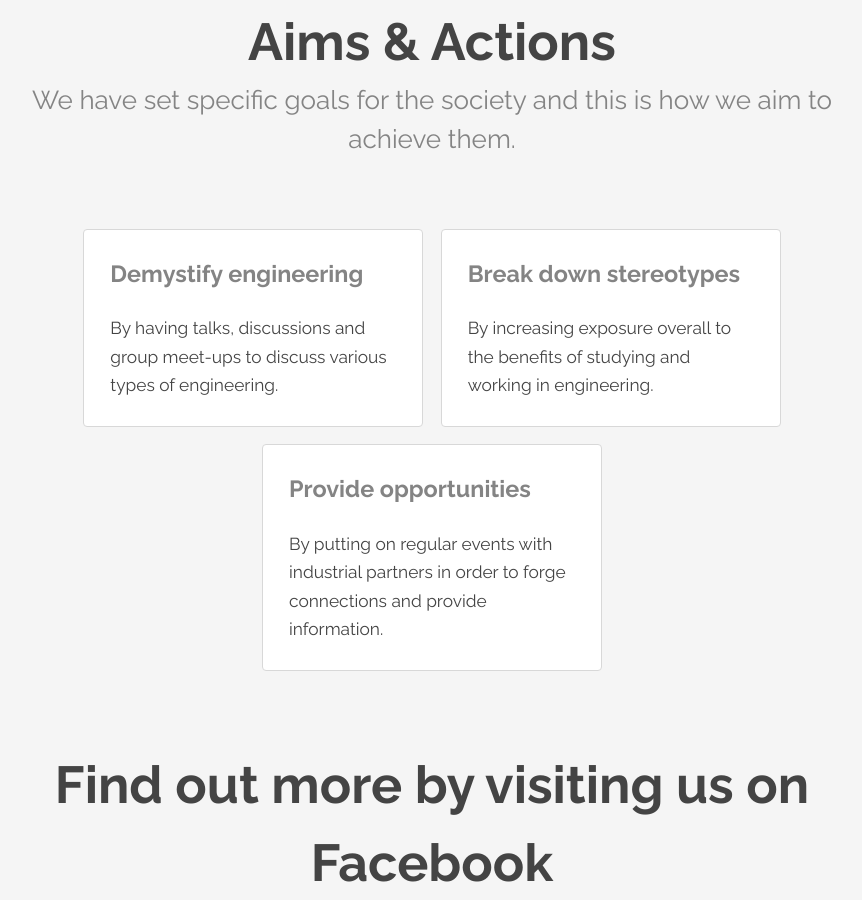
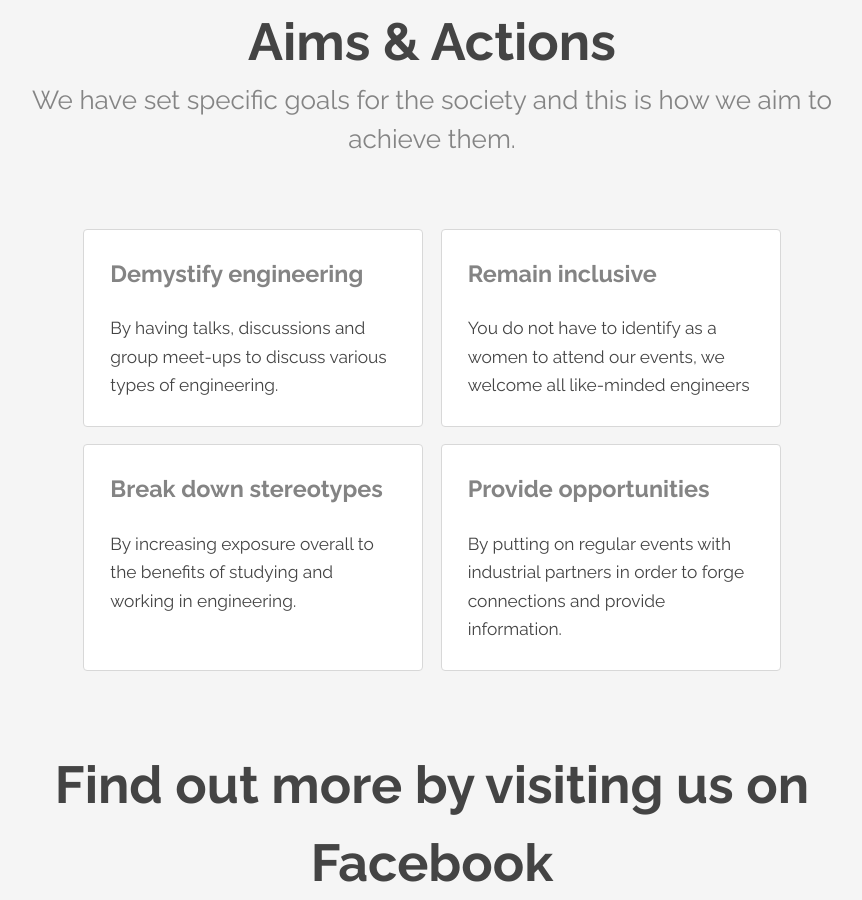
Before and after one commit to aatina/wiebristol.github.io, a Jekyll site: the page built from index.md, in a window 1280 px wide and 900 px high, scrolled down 613 px. Shown: the whole window, without its empty margins (208-1070 px from the left). Built offline with Jekyll 4.4.1, drawn with Linux system fonts in a browser that asks for light colours.

Commit message:
Update index.md
Included inclusivity to our aims

```diff
--- a/index.md
+++ b/index.md
@@ -13,6 +13,11 @@ order: -1
 			<section class="box">
 				<h3>Demystify engineering</h3>
 				<p>By having talks, discussions and group meet-ups to discuss various types of engineering.</p>
+			</section>
+			<section class="box">
+				<h3>Remain inclusive</h3>
+				<p>You do not have to identify as a women to attend our events, we welcome all
+				like-minded engineers</p>
 			</section>
 			<section class="box">
 				<h3>Break down stereotypes</h3>
```
